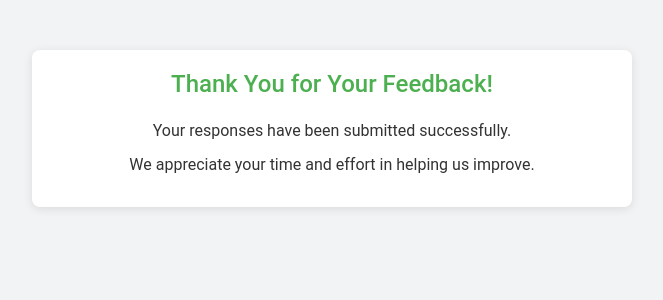
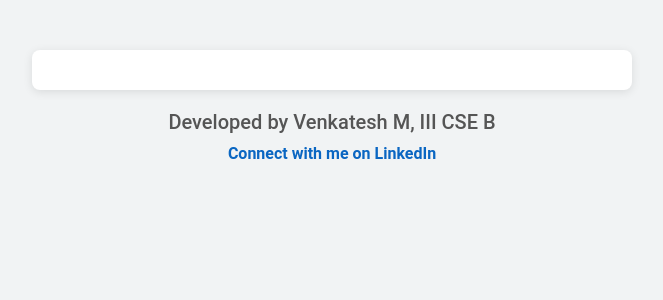
Before and after one commit to venkatesh2005/feedback-system, a Flask app: page /thank_you/1 in a window 1280 px wide. Shown: the top 300 px of the page, without its empty margins (308-971 px from the left). Run offline with Flask 3, Linux system fonts and the light colour scheme.

Commit message:
Update thank_you.html

```diff
--- a/templates/thank_you.html
+++ b/templates/thank_you.html
@@ -36,13 +36,50 @@
         margin-bottom: 10px;
         color: #333;
       }
+
+      .error {
+        color: red;
+        font-weight: bold;
+      }
+
+      .footer {
+        margin-top: 20px;
+        font-size: 14px;
+        color: #555;
+      }
+
+      .footer a {
+        color: #0a66c2; /* LinkedIn blue */
+        text-decoration: none;
+        font-weight: bold;
+      }
+
+      .footer a:hover {
+        text-decoration: underline;
+      }
     </style>
   </head>
   <body>
     <div class="thank-you-container">
-      <h1>Thank You for Your Feedback!</h1>
-      <p>Your responses have been submitted successfully.</p>
-      <p>We appreciate your time and effort in helping us improve.</p>
+      {% if first_visit %}
+        <h1>Thank You for Your Feedback!</h1>
+        <p>Your responses have been submitted successfully.</p>
+        <p>We appreciate your time and effort in helping us improve.</p>
+      {% elif already_submitted %}
+        <h1 class="error">Feedback Already Submitted!</h1>
+        <p>You have already submitted feedback for this form.</p>
+        <p>Multiple submissions are not allowed.</p>
+      {% endif %}
+    </div>
+
+    <!-- Footer positioned below the box -->
+    <div class="footer">
+      <h5>Developed by Venkatesh M, III CSE B</h5>
+      <p>
+        <a href="https://www.linkedin.com/in/venkateshm05/" target="_blank">
+          Connect with me on LinkedIn
+        </a>
+      </p>
     </div>
   </body>
 </html>
```
